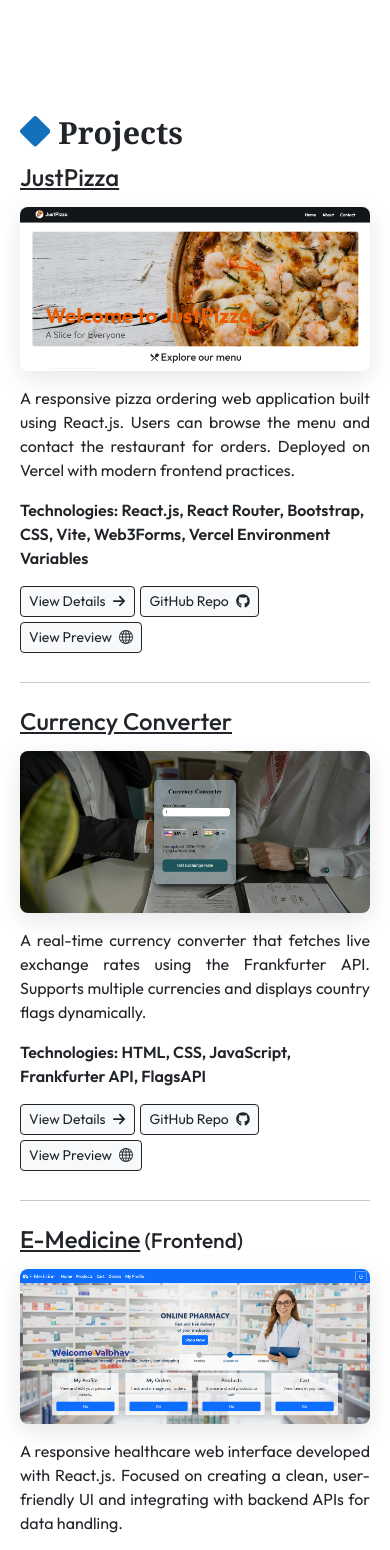
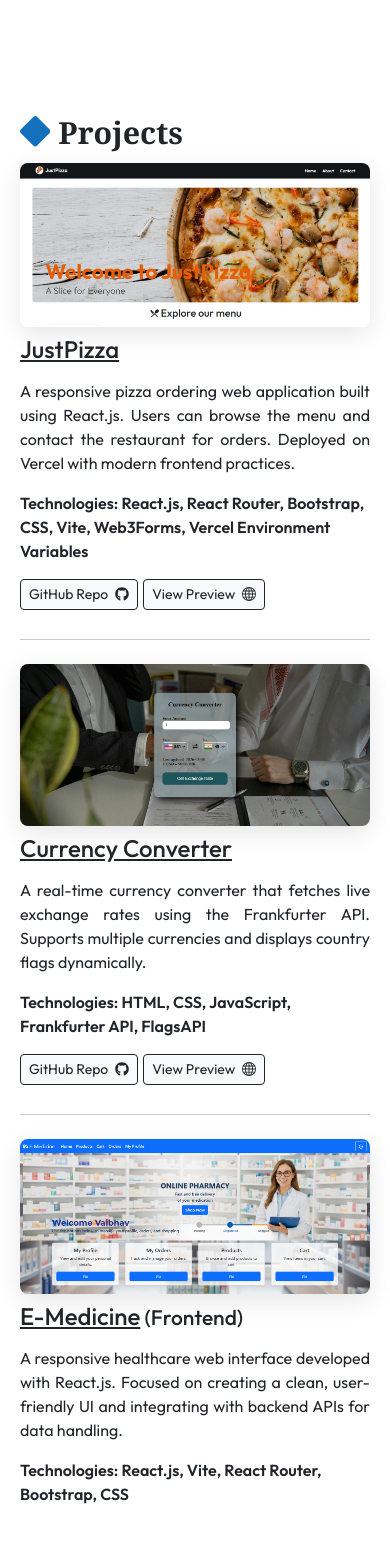
Before and after one commit to vaibhav-velhal/vaibhav-portfolio, a React (Vite) app: page / in a window 390 px wide. Shown: the part 447-1997 px from the top of the page. Built offline with nearby package versions, Linux system fonts and the light colour scheme.

Commit message:
View details button disabled at Project section at Home page

```diff
--- a/src/pages/About/About.css
+++ b/src/pages/About/About.css
@@ -83,4 +83,7 @@
     .heading-content .sub-text {
         font-size: 1.1rem;
     }
+    .skills {
+        justify-content: center;
+    }
 }
--- a/src/pages/About/About.jsx
+++ b/src/pages/About/About.jsx
@@ -25,7 +25,7 @@ function About() {
 
             <section className="skill-section">
                 <h3 className="mb-5">Skills &amp; Technologies</h3>
-                <div className="skills row row-cols-auto row-cols-lg-5 mx-lg-5">
+                <div className="skills row row-cols-auto row-cols-lg-5 m-0 mx-lg-5">
                     <div className="col icon-div">
                         <img className='icon' src="/skill icons/html5.png" alt="HTML5" loading="lazy" />
                         <p className='mt-2 m-0'><small className='border border-secondary rounded-pill px-2'>HTML5</small></p>
--- a/src/pages/Home/Home.css
+++ b/src/pages/Home/Home.css
@@ -61,7 +61,6 @@
 
 .projects-section h3 {
     font-size: clamp(1.5rem, 3vw, 2rem);
-    margin-bottom: 15px;
 }
 
 .project .project-content {
--- a/src/pages/Home/Home.jsx
+++ b/src/pages/Home/Home.jsx
@@ -32,15 +32,15 @@ function Home() {
 
                 {/* First Project */}
                 <article className="project mb-4 mb-md-5">
-                    <h3 className='text-decoration-underline'>JustPizza</h3>
                     <div className="project-content reverse">
                         <div className="project-info">
+                            <h3 className='text-decoration-underline mt-2 mt-md-0'>JustPizza</h3>
                             <p className='project-description'>
                                 A responsive pizza ordering web application built using React.js. Users can browse the menu and contact the restaurant for orders. Deployed on Vercel with modern frontend practices.
                             </p>
                             <p className='technology-section fw-semibold'>Technologies: React.js, React Router, Bootstrap, CSS, Vite, Web3Forms, Vercel Environment Variables</p>
                             <div className="buttons-section">
-                                <button className="btn btn-sm btn-light btn-outline-dark py-md-2 px-md-3">View Details <FaArrowRight className='ms-1 mb-1' /></button>
+                                {/* <button className="btn btn-sm btn-light btn-outline-dark py-md-2 px-md-3">View Details <FaArrowRight className='ms-1 mb-1' /></button> */}
                                 <a className="btn btn-sm btn-light btn-outline-dark py-md-2 px-md-3"
                                     href="https://github.com/vaibhav-velhal/just-pizza-react" target='_blank' rel="noopener noreferrer">
                                     GitHub Repo <FaGithub className='ms-1 mb-1' /></a>
@@ -59,18 +59,18 @@ function Home() {
 
                 {/* Second Project */}
                 <article className="project my-4 my-md-5">
-                    <h3 className='text-decoration-underline'>Currency Converter</h3>
                     <div className="project-content">
                         <div className="image-container col-12 col-md-6 m-0 me-lg-3">
                             <img src="/Currency Converter.png" alt="Currency-Converter-Project" loading='lazy' className='rounded-3' />
                         </div>
                         <div className="project-info">
+                            <h3 className='text-decoration-underline mt-2 mt-md-0'>Currency Converter</h3>
                             <p className='project-description'>
                                 A real-time currency converter that fetches live exchange rates using the Frankfurter API. Supports multiple currencies and displays country flags dynamically.
                             </p>
                             <p className='technology-section fw-semibold'>Technologies: HTML, CSS, JavaScript, Frankfurter API, FlagsAPI</p>
                             <div className="buttons-section">
-                                <button className="btn btn-sm btn-light btn-outline-dark py-md-2 px-md-3">View Details <FaArrowRight className='ms-1 mb-1' /></button>
+                                {/* <button className="btn btn-sm btn-light btn-outline-dark py-md-2 px-md-3">View Details <FaArrowRight className='ms-1 mb-1' /></button> */}
                                 <a className="btn btn-sm btn-light btn-outline-dark py-md-2 px-md-3"
                                     href="https://github.com/vaibhav-velhal/currency-converter" target='_blank' rel="noopener noreferrer">
                                     GitHub Repo <FaGithub className='ms-1 mb-1' /></a>
@@ -86,15 +86,15 @@ function Home() {
 
                 {/* Third Project */}
                 <article className="project mt-4 mt-md-5">
-                    <h3><span className='text-decoration-underline'>E-Medicine</span><small>&nbsp;(Frontend)</small></h3>
                     <div className="project-content reverse">
                         <div className="project-info">
+                            <h3 className='mt-2'><span className='text-decoration-underline'>E-Medicine</span><small>&nbsp;(Frontend)</small></h3>
                             <p className='project-description'>
                                 A responsive healthcare web interface developed with React.js. Focused on creating a clean, user-friendly UI and integrating with backend APIs for data handling.
                             </p>
                             <p className='technology-section fw-semibold'>Technologies: React.js, Vite, React Router, Bootstrap, CSS</p>
                             <div className="buttons-section">
-                                <button className="btn btn-sm btn-light btn-outline-dark py-md-2 px-md-3">View Details <FaArrowRight className='ms-1 mb-1' /></button>
+                                {/* <button className="btn btn-sm btn-light btn-outline-dark py-md-2 px-md-3">View Details <FaArrowRight className='ms-1 mb-1' /></button> */}
                             </div>
                         </div>
                         <div className="image-container col-12 col-md-6 m-0 ms-lg-3">
```
